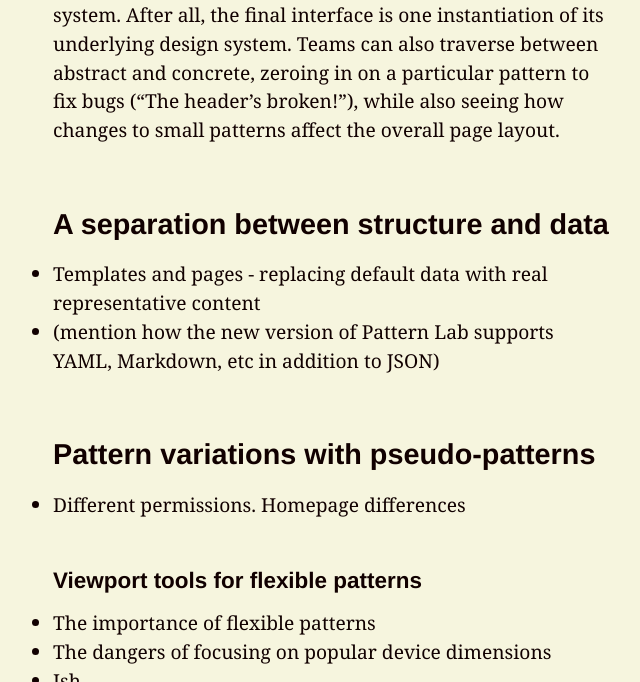
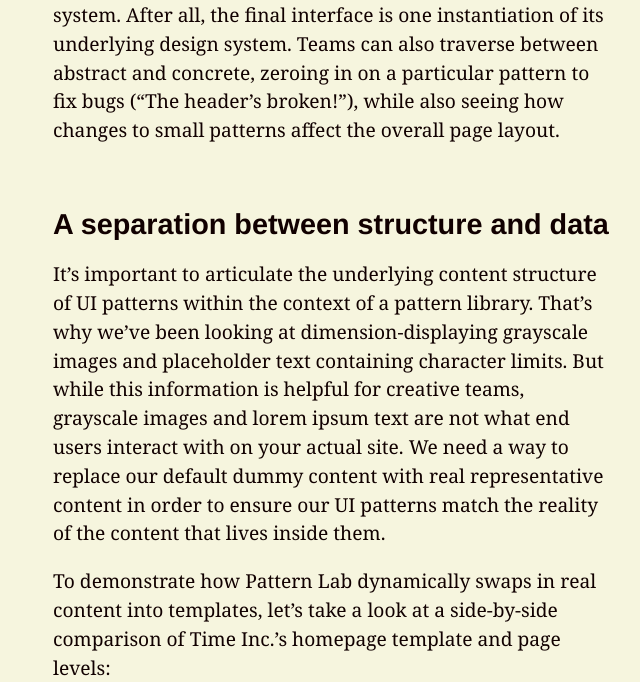
Before and after one commit to bradfrost/atomic-design, a Jekyll site: the page built from chapter-3.md, in a window 1280 px wide and 1400 px high, scrolled down 16579 px. Shown: the top 682 px of the window, without its empty margins (307-947 px from the left). Built offline with Jekyll 4.4.1, drawn with Linux system fonts in a browser that asks for light colours; some of the changed text lies outside the part shown; grey boxes are pictures that could not be loaded.

Commit message:
Chapter 3 draft
Dynamic data section

```diff
--- a/chapter-3.md
+++ b/chapter-3.md
@@ -188,10 +188,19 @@ We're including `organisms-factoid` the same way as all the other patterns, but
 This Russian nesting doll approach to building UIs is simple but tremendously powerful. This structure allows designers and developers to keep patterns DRY saving time, effort, and money.  This approach also allows teams to build a final UI while simultaneously creating the underlying UI design system.  After all, the final interface is one instantiation of its underlying design system. Teams can also traverse between abstract and concrete, zeroing in on a particular pattern to fix bugs ("The header's broken!"), while also seeing how changes to small patterns affect the overall page layout.
 
 ## A separation between structure and data
+It's important to articulate the underlying content structure of UI patterns within the context of a pattern library. That's why we've been looking at dimension-displaying grayscale images and placeholder text containing character limits. But while this information is helpful for creative teams, grayscale images and lorem ipsum text are not what end users interact with on your actual site. We need a way to replace our default dummy content with real representative content in order to ensure our UI patterns match the reality of the content that lives inside them.
+
+To demonstrate how Pattern Lab dynamically swaps in real content into templates, let's take a look at a side-by-side comparison of Time Inc.'s homepage template and page levels:
+
+{% include figure.html src="../images/content/timeinc-template-page.png" caption="A side-by-side comparison of Time Inc.'s homepage template and page levels. The template articulates the content structure of the design system, while the page demonstrates what the system looks like with real content poured into it." %}
+
+`data.json`
+
 - Templates and pages - replacing default data with real representative content
 - (mention how the new version of Pattern Lab supports YAML, Markdown, etc in addition to JSON)
 
 ## Pattern variations with pseudo-patterns
+In addition to swapping out
 - Different permissions. Homepage differences
 
 ### Viewport tools for flexible patterns
@@ -220,5 +229,11 @@ This Russian nesting doll approach to building UIs is simple but tremendously po
 ## To each their own
 [Styleguides.io/tools.html]()
 
+When considering the tool to choose to create your pattern library, you should consider the following:
+
+- Make sure the
+- Ensure patterns work across viewport sizes
+- Demonstrate lineage
+
 ## Making it all work
 This chapter we
```
Also changed, not shown: 4 other files.
